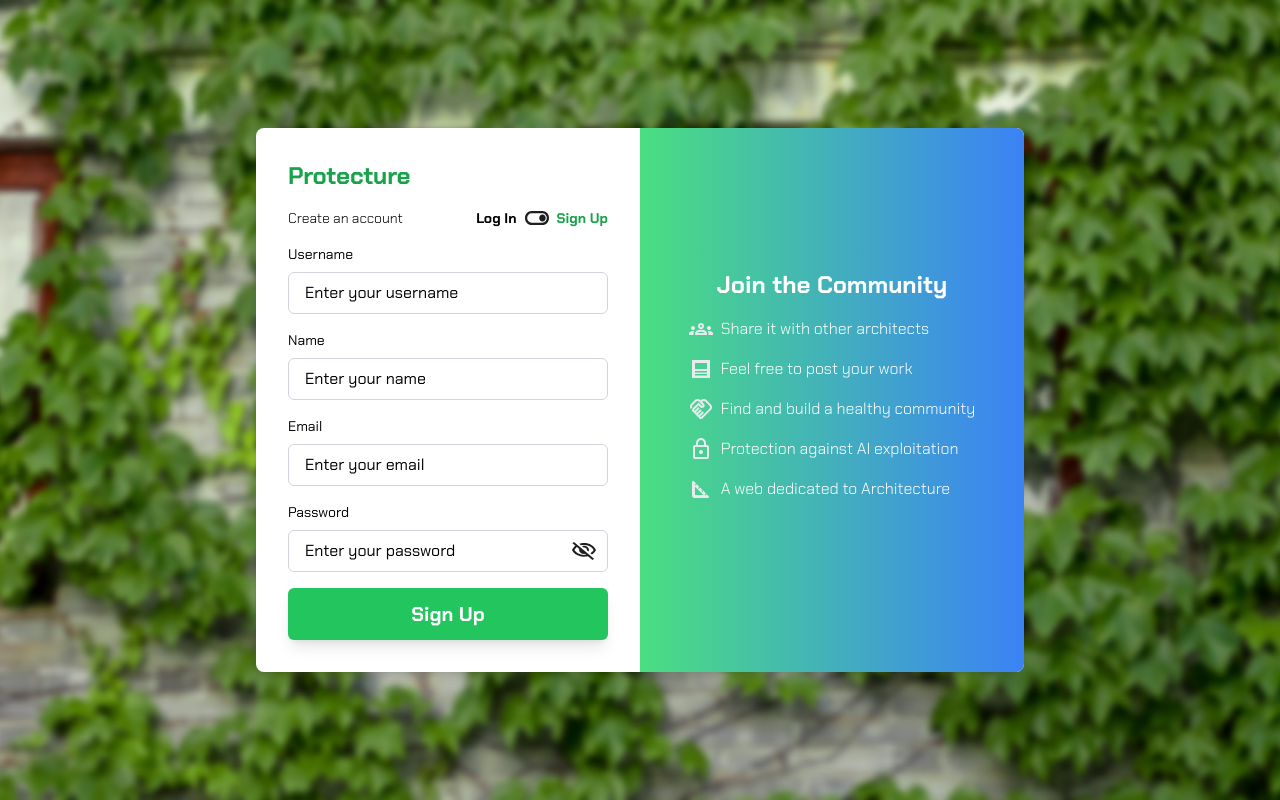
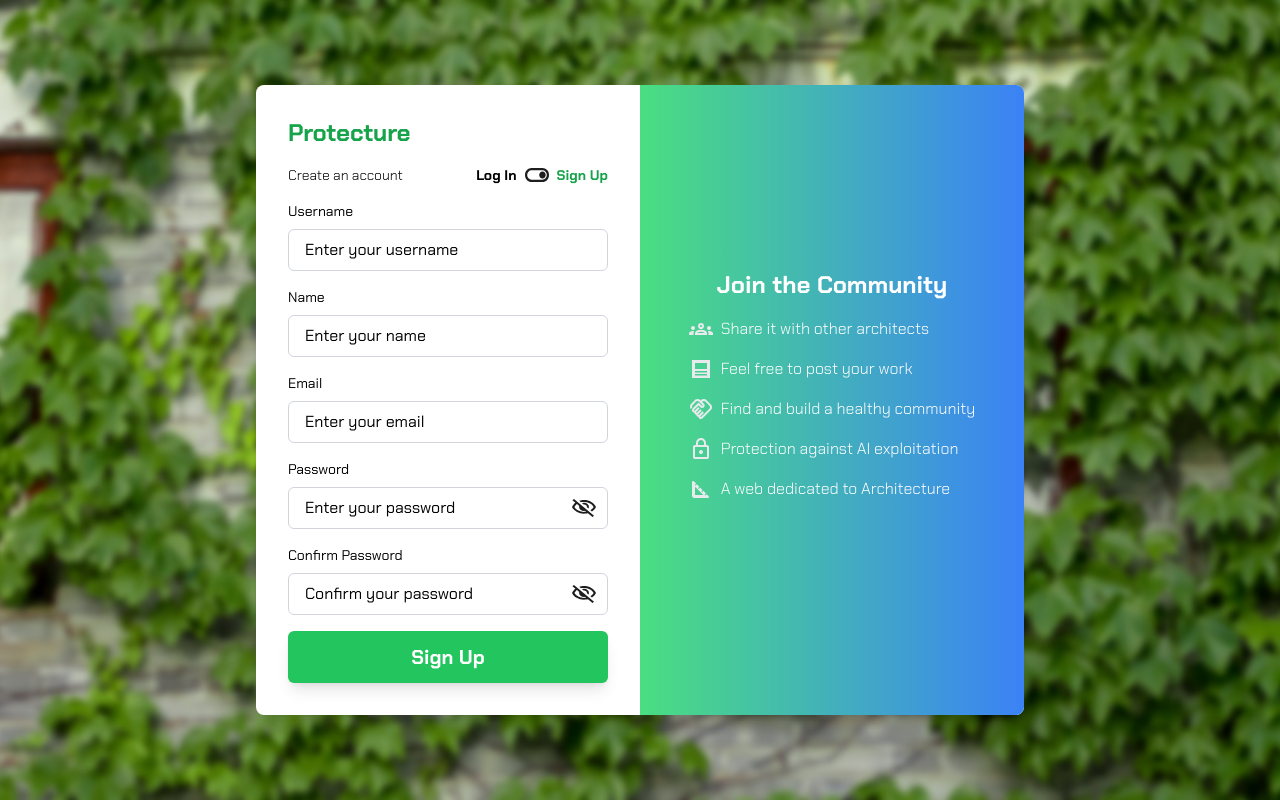
Before and after one commit to samssiams/Protecture, a Next.js app: page /auth/signup in a window 1280 px wide. Built offline with nearby package versions, Linux system fonts and the light colour scheme.

Commit message:
update edit profile, register

```diff
--- a/pages/api/auth/register.js
+++ b/pages/api/auth/register.js
@@ -23,9 +23,16 @@ export default async function handler(req, res) {
   if (req.method === "POST") {
     const { username, email, password, name } = req.body;
 
+    // Check for required fields
     if (!username || !email || !password || !name) {
       console.error("Validation failed: Missing required fields.");
       return res.status(400).json({ error: "All fields are required for OTP generation." });
+    }
+
+    // Check if the password meets the minimum length requirement
+    if (password.length < 8) {
+      console.error("Validation failed: Password is too short.");
+      return res.status(400).json({ error: "Password must be at least 8 characters long." });
     }
 
     try {
--- a/pages/auth/signup.js
+++ b/pages/auth/signup.js
@@ -12,22 +12,28 @@ const chakraPetch = Chakra_Petch({
 
 export default function Signup() {
   const [showPassword, setShowPassword] = useState(false);
+  const [showConfirmPassword, setShowConfirmPassword] = useState(false); // Separate toggle for Confirm Password
   const [username, setUsername] = useState("");
   const [name, setName] = useState("");
   const [email, setEmail] = useState("");
   const [password, setPassword] = useState("");
+  const [confirmPassword, setConfirmPassword] = useState("");
   const [otp, setOtp] = useState("");
   const [errorMessage, setErrorMessage] = useState("");
   const [isErrorModalOpen, setIsErrorModalOpen] = useState(false);
   const [isSuccessModalOpen, setIsSuccessModalOpen] = useState(false);
   const [isOtpModalOpen, setIsOtpModalOpen] = useState(false);
-  const [isLoginActive, setIsLoginActive] = useState(false); // Dynamic color toggle
+  const [isLoginActive, setIsLoginActive] = useState(false);
   const [isSigningUp, setIsSigningUp] = useState(false);
   const [isVerifying, setIsVerifying] = useState(false);
   const router = useRouter();
 
   const togglePasswordVisibility = () => {
     setShowPassword(!showPassword);
+  };
+
+  const toggleConfirmPasswordVisibility = () => {
+    setShowConfirmPassword(!showConfirmPassword);
   };
 
   const navigateToLogin = () => {
@@ -40,8 +46,20 @@ export default function Signup() {
 
   // Handle Regular Signup - Generate OTP
   const handleRegularSignup = async () => {
-    if (!username.trim() || !name.trim() || !email.trim() || !password.trim()) {
+    if (!username.trim() || !name.trim() || !email.trim() || !password.trim() || !confirmPassword.trim()) {
       setErrorMessage("All fields are required.");
+      setIsErrorModalOpen(true);
+      return;
+    }
+
+    if (password.length < 8) {
+      setErrorMessage("Password must be at least 8 characters long.");
+      setIsErrorModalOpen(true);
+      return;
+    }
+
+    if (password !== confirmPassword) {
+      setErrorMessage("Passwords do not match.");
       setIsErrorModalOpen(true);
       return;
     }
@@ -59,7 +77,7 @@ export default function Signup() {
 
       if (response.status === 200) {
         console.log("OTP generated successfully:", response.data);
-        setIsOtpModalOpen(true); // Show OTP modal
+        setIsOtpModalOpen(true);
       }
     } catch (error) {
       console.error("Error during signup:", error.response?.data || error.message);
@@ -221,6 +239,32 @@ export default function Signup() {
               </button>
             </div>
           </div>
+          <div className="mb-4">
+            <label className="block text-black text-sm mb-2">Confirm Password</label>
+            <div className="relative">
+              <input
+                type={showConfirmPassword ? "text" : "password"}
+                placeholder="Confirm your password"
+                value={confirmPassword}
+                onChange={(e) => setConfirmPassword(e.target.value)}
+                className="w-full px-4 py-2 border border-gray-300 rounded-md focus:outline-none focus:ring-2 focus:ring-green-500 text-black placeholder-black"
+              />
+              <button
+                type="button"
+                className="absolute inset-y-0 right-3 flex items-center"
+                onClick={toggleConfirmPasswordVisibility}
+              >
+                <Image
+                  src={
+                    showConfirmPassword ? "/svg/password_on.svg" : "/svg/password_off.svg"
+                  }
+                  alt="Toggle Confirm Password Visibility"
+                  width={24}
+                  height={24}
+                />
+              </button>
+            </div>
+          </div>
           <Button className="w-full" onClick={handleRegularSignup} disabled={isSigningUp}>
             {isSigningUp ? "Signing up..." : "Sign Up"}
           </Button>
--- a/pages/home/profile/modal-editprofile.js
+++ b/pages/home/profile/modal-editprofile.js
@@ -1,4 +1,3 @@
-// modal-editprofile.js
 import { useEffect, useRef, useState } from 'react';
 import Image from 'next/image';
 import { motion } from 'framer-motion';
@@ -8,7 +7,6 @@ export default function EditProfileModal({ isOpen, onClose, currentProfileData,
   const headerInputRef = useRef(null);
 
   const [name, setName] = useState('');
-  const [username, setUsername] = useState('');
   const [profileImage, setProfileImage] = useState('');
   const [headerImage, setHeaderImage] = useState('');
 
@@ -29,7 +27,6 @@ export default function EditProfileModal({ isOpen, onClose, currentProfileData,
   useEffect(() => {
     if (isOpen && currentProfileData) {
       setName(currentProfileData.name || '');
-      setUsername(currentProfileData.username || '');
       setProfileImage(currentProfileData.profile_img || '');
       setHeaderImage(currentProfileData.header_img || '');
       setTempProfileImage(currentProfileData.profile_img || '');
@@ -94,7 +91,6 @@ export default function EditProfileModal({ isOpen, onClose, currentProfileData,
 
     const updatedData = {
       name,
-      username,
       profile_img: tempProfileImage || profileImage || currentProfileData?.profile_img || '',
       header_img: tempHeaderImage || headerImage || currentProfileData?.header_img || '',
     };
@@ -207,8 +203,8 @@ export default function EditProfileModal({ isOpen, onClose, currentProfileData,
 
         <hr className="border-t border-gray-400 mb-8" style={{ height: '0.1px', margin: '0' }} />
 
-        {/* Name and Username Fields */}
-        <div className="mb-6">
+        {/* Name Field */}
+        <div className="mb-10">
           <label className="text-[18px] text-black font-bold mb-1 mt-5 block">Name</label>
           <input
             type="text"
@@ -216,16 +212,6 @@ export default function EditProfileModal({ isOpen, onClose, currentProfileData,
             className="border border-gray-400 rounded-[5px] focus:outline-none w-full h-[38px] px-3 text-gray-700"
             value={name}
             onChange={(e) => setName(e.target.value)}
-          />
-        </div>
-        <div className="mb-10">
-          <label className="text-[18px] text-black font-bold mb-2 block">Username</label>
-          <input
-            type="text"
-            placeholder="Enter your new username"
-            className="border border-gray-400 rounded-[5px] focus:outline-none w-full h-[38px] px-3 text-gray-700"
-            value={username}
-            onChange={(e) => setUsername(e.target.value)}
           />
         </div>
 
```
Also changed, not shown: public/uploads/resized_1732881729558.png (added).
